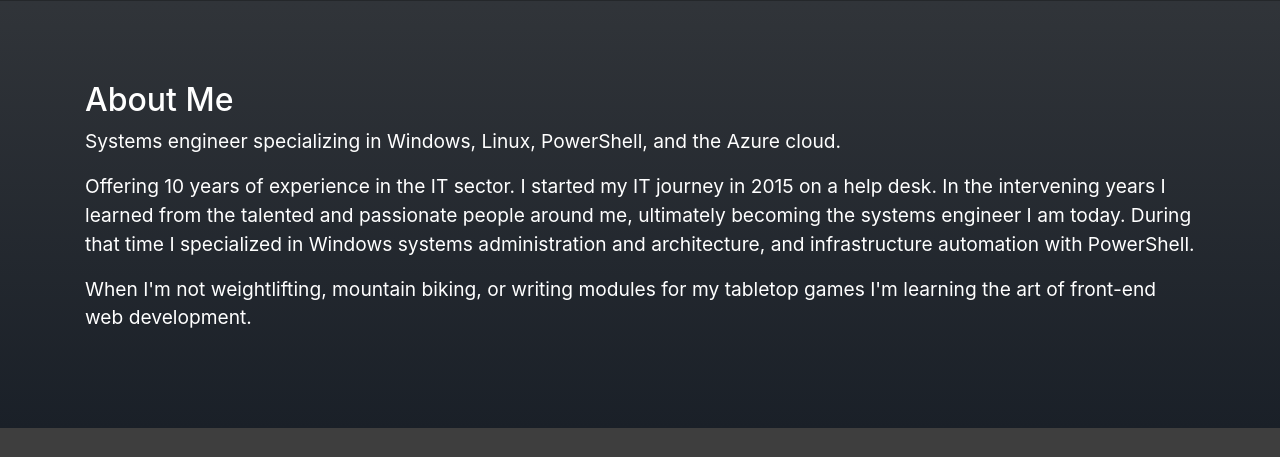
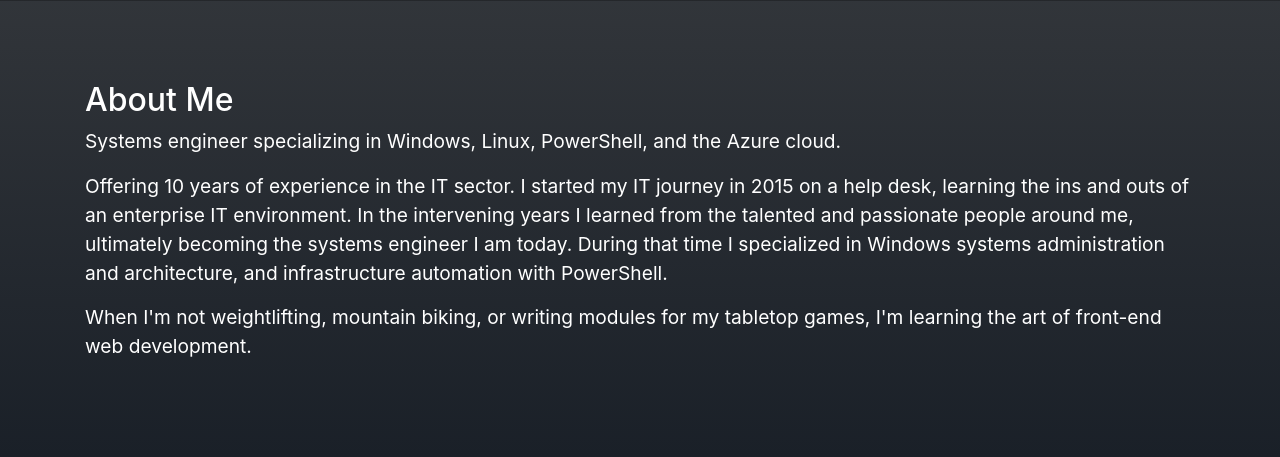
Before and after one commit to snyduck/jrsnyder.tech, a Flask app: page / in a window 1280 px wide. Shown: the part 696-1153 px from the top of the page. Before the commit the page ends 1124 px from the top, so only its background shows below. Run offline with Flask 3, Linux system fonts and the light colour scheme; some libraries are stand-ins or nearby versions.

Commit message:
Proofreading

```diff
--- a/templates/index.html
+++ b/templates/index.html
@@ -43,7 +43,7 @@
                 <a href="mailto:james@jrsnyder.tech?subject=Hello, James""><button type=" button"
                     class="btn btn-secondary btn-lg social-btns"><i class="fas fa-envelope"></i></button></a>
                 <a href="/static/files/James R Snyder Resume.pdf" download><button type=" button"
-                    class="btn btn-secondary btn-lg social-btns">Resume</button></a>
+                        class="btn btn-secondary btn-lg social-btns">Resume</button></a>
             </div>
             <div class="col-lg-4 picture d-flex flex-wrap align-items-center">
                 <img src="/static/images/me.jpg" class="headshot rounded img-fluid" alt="">
@@ -60,14 +60,16 @@
                     Systems engineer specializing in Windows, Linux, PowerShell, and the Azure cloud.
                 </p>
                 <p>
-                    Offering 10 years of experience in the IT sector. I started my IT journey in 2015 on a help desk. In
+                    Offering 10 years of experience in the IT sector. I started my IT journey in 2015 on a help desk,
+                    learning the ins and outs of an enterprise IT environment. In
                     the intervening years I learned from the talented and passionate people around me, ultimately
                     becoming the systems engineer I am today. During that
                     time I specialized in Windows systems administration and architecture, and infrastructure automation
                     with PowerShell.
                 </p>
                 <p>
-                    When I'm not weightlifting, mountain biking, or writing modules for my tabletop games I'm learning the art of
+                    When I'm not weightlifting, mountain biking, or writing modules for my tabletop games, I'm learning
+                    the art of
                     front-end web development.
                 </p>
             </div>
```
